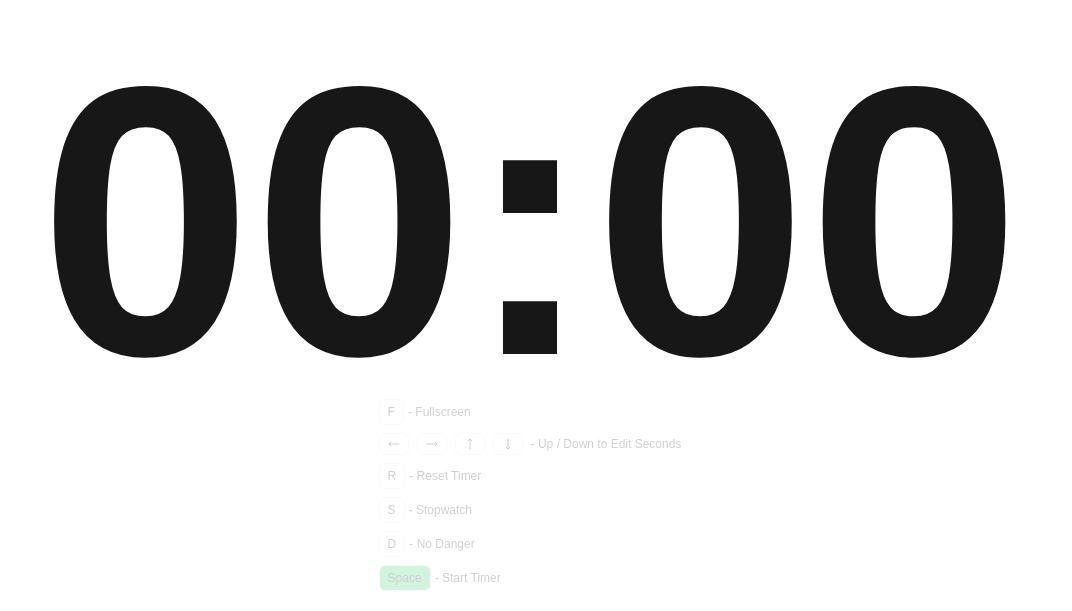
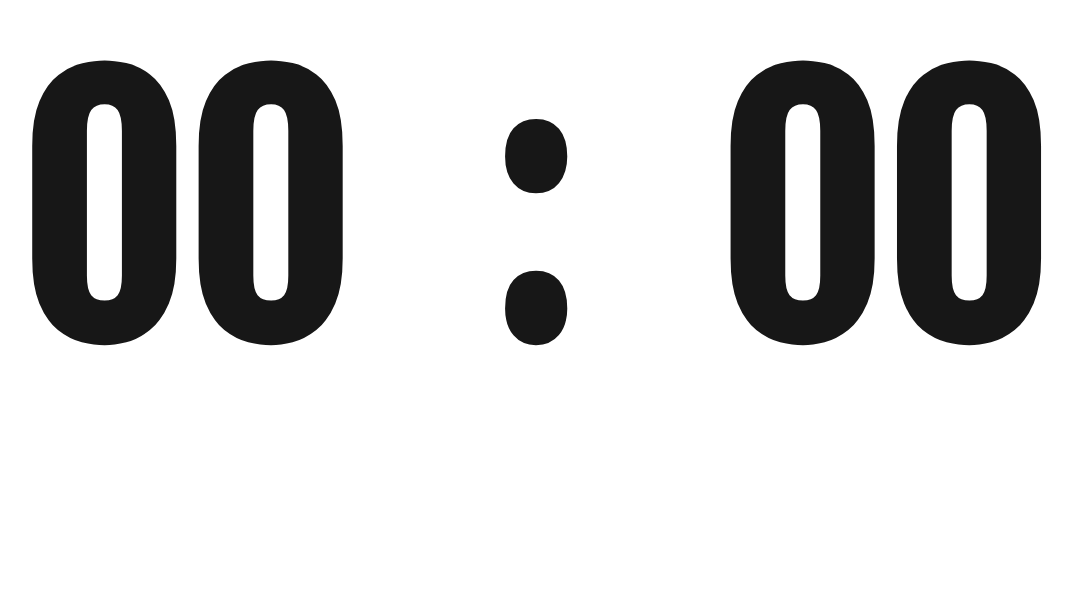
Before and after one commit to koukouihssane/Timer, a Next.js app: page / in a window 1280 px wide. Shown: the part 189-800 px from the top of the page, without its empty margins (110-1182 px from the left). Built offline with nearby package versions, Linux system fonts and the light colour scheme.

Commit message:
Refactor font size and layout in Home component

```diff
--- a/app/page.tsx
+++ b/app/page.tsx
@@ -132,7 +132,7 @@ export default function Home() {
 
   return (
     <div
-      style={{ fontSize: "30vw" }}
+      style={{ fontSize: "25vw" }}
       className={`flex flex-col items-center justify-center  space-y-5  font-extrabold min-h-svh`}
     >
       <div
@@ -140,37 +140,37 @@ export default function Home() {
           isDanger ? "bg-red-600 pulsing-element" : ""
         }`}
       ></div>
-      <div className="z-40 flex items-center justify-center">
-        <div className="flex items-center justify-center">
+      <div className="z-40 flex items-center justify-center w-full">
+        <div className="w-full flex items-center justify-center space-x-5">
           <span
             onClick={() => {
               if (isActive) stopTimer();
               setEditingPart("minutes");
             }}
-            className={`flex items-center justify-center ${
+            className={`flex items-center justify-center w-full ${
               editingPart === "minutes" && !isActive
-                ? "bg-white/10 rounded-xl"
+                ? "bg-white/5 rounded-xl"
                 : ""
-            } `}
+            } fjalla`}
           >
             {pad(minutes)}
           </span>
-          <span className="">:</span>
+          <span className="fjalla">:</span>
           <span
             onClick={() => {
               if (isActive) stopTimer();
               setEditingPart("seconds");
             }}
-            className={`flex items-center justify-center ${
+            className={`w-full flex items-center justify-center  ${
               editingPart === "seconds" && !isActive
-                ? "bg-white/10 rounded-xl"
+                ? "bg-white/5 rounded-xl"
                 : ""
-            } `}
+            } fjalla `}
           >
             {pad(seconds)}
           </span>
         </div>
-        <div className="absolute bottom-5">
+        <div className="absolute bottom-5 opacity-0 hover:opacity-100">
           <div className="flex flex-col items-start justify-center space-y-2">
             <div className="flex items-center justify-center space-x-1 ">
               <button
```
